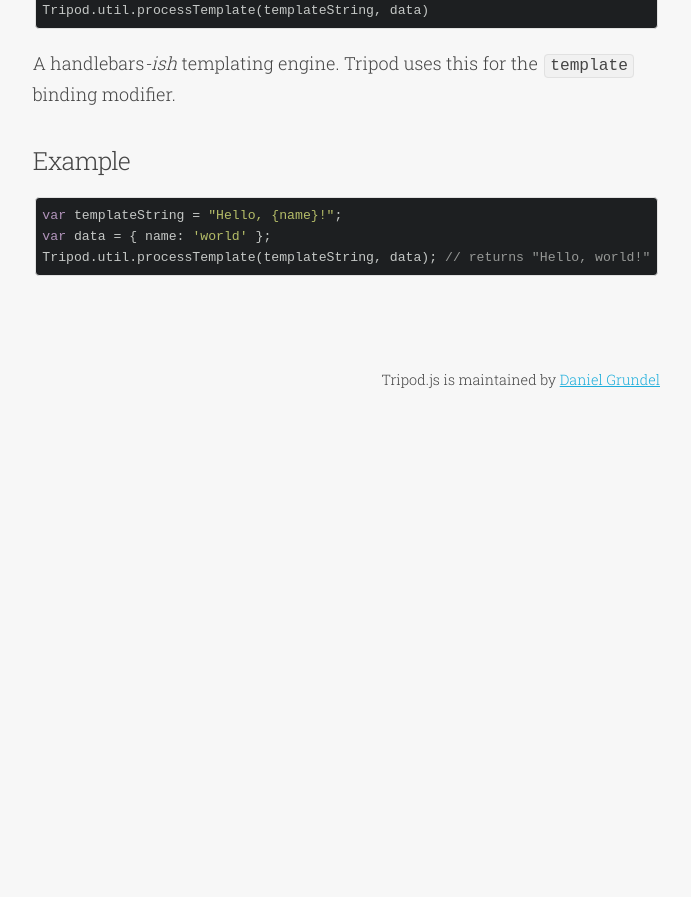
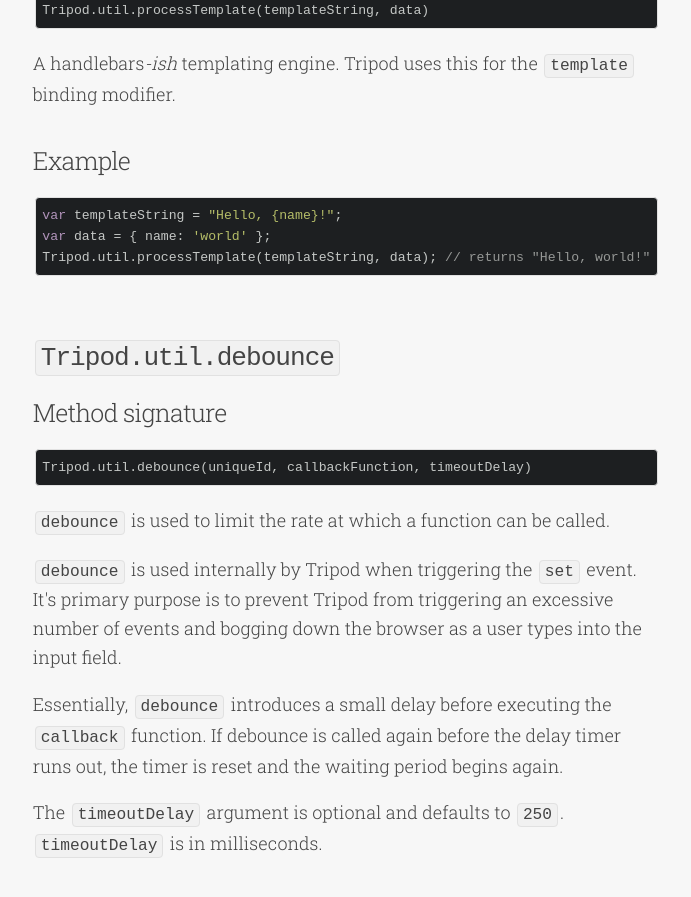
Before and after one commit to dgrundel/tripod.js, a Jekyll site: the page built from documentation/utility-functions.html, in a window 1280 px wide and 900 px high, scrolled down 4225 px. Shown: the top 897 px of the window, without its empty margins (460-1151 px from the left). Built offline with Jekyll 4.4.1, drawn with Linux system fonts in a browser that asks for light colours; nearby versions of some CDN libraries; before the commit the page ends 4630 px from its top, so only the background shows below that; some of the changed lines change nothing that is shown.

Commit message:
debounce documentation

```diff
--- a/documentation/utility-functions.html
+++ b/documentation/utility-functions.html
@@ -122,3 +122,16 @@
 <pre><code class="js">var templateString = "Hello, {name}!";
 var data = { name: 'world' };
 Tripod.util.processTemplate(templateString, data); // returns "Hello, world!"</code></pre>
+
+
+<h3><code>Tripod.util.debounce</code></h3>
+
+<h4>Method signature</h4>
+<pre><code class="js">Tripod.util.debounce(uniqueId, callbackFunction, timeoutDelay)</code></pre>
+
+<p><code>debounce</code> is used to limit the rate at which a function can be called.</p>
+<p><code>debounce</code> is used internally by Tripod when triggering the <code>set</code> event. It's primary purpose is to
+	prevent Tripod from triggering an excessive number of events and bogging down the browser as a user types into the input field.</p>
+<p>Essentially, <code>debounce</code> introduces a small delay before executing the <code>callback</code> function. If debounce is called
+	again before the delay timer runs out, the timer is reset and the waiting period begins again.</p>
+<p>The <code>timeoutDelay</code> argument is optional and defaults to <code>250</code>. <code>timeoutDelay</code> is in milliseconds.</p>
--- a/js/tripod.js
+++ b/js/tripod.js
@@ -2,6 +2,7 @@
 	'use strict';
 
 	var attrs = initialAttrs || {};
+	var eventHandlers = {};
 	var bindNamespace = namespace;
 	var persistent = persist === true && window.localStorage && window.JSON;
 	var savedState = null;
@@ -133,6 +134,10 @@
 
 			push(attr);
 
+			Tripod.util.debounce(getNamespacedAttrName(attr) + 'set', function(){
+				trigger('set', attr, null, [value]);
+			});
+
 		} else if(attr && typeof attr === 'object') {
 			setMany(attr, persist);
 
@@ -226,7 +231,7 @@
 		}
 	}
 
-	function push(attr) {
+	function push(attr, includeActiveElement) {
 		if(Tripod.util.isArray(attr)) { //if passed array, assume it is an array of attrs
 			for(var a = 0, al = attr.length; a < al; a++) {
 				push(attr[a]);
@@ -235,7 +240,9 @@
 		} else if(attr && typeof attr === 'string') {
 			var nodes = getNodesForAttr(attr);
 			for(var n = 0, nl = nodes.length; n < nl; n++) {
-				updateNode(nodes[n], attrs[attr]);
+				if(nodes[n] !== document.activeElement || includeActiveElement === true) {
+					updateNode(nodes[n], attrs[attr]);
+				}
 			}
 
 		} else {
@@ -275,6 +282,58 @@
 		return getAll();
 	}
 
+	function on(eventName, attr, callback) {
+		if(typeof callback === 'function' && typeof eventName === 'string' && typeof attr === 'string') {
+			eventHandlers[eventName] = eventHandlers[eventName] || {};
+			eventHandlers[eventName][attr] = eventHandlers[eventName][attr] || [];
+			eventHandlers[eventName][attr].push(callback);
+
+		} else if(typeof callback !== 'function') {
+			throw 'callback must be a function';
+		} else if(typeof eventName !== 'string') {
+			throw 'eventName must be a string';
+		} else {
+			throw 'attribute must be a string';
+		}
+	}
+
+	function off(eventName, attr, callback) {
+		if(typeof callback === 'function' && typeof eventName === 'string' && typeof attr === 'string') {
+			if(eventHandlers[eventName] && eventHandlers[eventName][attr] && eventHandlers[eventName][attr].length) {
+				for(var ii = 0, ehl = eventHandlers[eventName][attr].length; ii < ehl; ii++) {
+					if(eventHandlers[eventName][attr][ii] === callback) {
+						eventHandlers[eventName][attr].splice(ii, 1);
+						return true;
+					}
+				}
+			}
+
+		} else if(typeof callback !== 'function') {
+			throw 'callback must be a function';
+		} else if(typeof eventName !== 'string') {
+			throw 'eventName must be a string';
+		} else {
+			throw 'attribute must be a string';
+		}
+
+		return false;
+	}
+
+	function trigger(eventName, attr, node, args) {
+		if(typeof eventName === 'string' && typeof attr === 'string') {
+			if(eventHandlers[eventName] && eventHandlers[eventName][attr] && eventHandlers[eventName][attr].length) {
+				for(var ii = 0, ehl = eventHandlers[eventName][attr].length; ii < ehl; ii++) {
+					eventHandlers[eventName][attr][ii].apply(node, args);
+				}
+			}
+
+		} else if(typeof eventName !== 'string') {
+			throw 'eventName must be a string';
+		} else {
+			throw 'attribute must be a string';
+		}
+	}
+
 	return {
 		get: get,
 		getAll: getAll,
@@ -289,7 +348,10 @@
 		sync: sync,
 		syncAll: syncAll,
 		saveState: saveState,
-		revert: revert
+		revert: revert,
+		on: on,
+		off: off,
+		trigger: trigger
 	};
 };
 
@@ -438,6 +500,18 @@
 			}
 		}
 		return templateString;
+	},
+	debounce: function(uniqueId, callback, timeoutDelay) {
+		Tripod.util.debounce.timeoutIds = Tripod.util.debounce.timeoutIds || {};
+		timeoutDelay = timeoutDelay || Tripod.util.debounce.defaultTimeoutDelay || 250;
+
+		if(Tripod.util.debounce.timeoutIds[uniqueId]) {
+			clearTimeout(Tripod.util.debounce.timeoutIds[uniqueId]);
+		}
+
+		Tripod.util.debounce.timeoutIds[uniqueId] = setTimeout(function(){
+			callback();
+		}, timeoutDelay);
 	}
 };
 
@@ -483,10 +557,27 @@
 		var currencySymbol = bindingModifiers.length === 2 ? bindingModifiers[1] : '$';
 		return Tripod.util.formatAsCurrency(value, currencySymbol);
 	},
+	roundNumber: function(node, value, bindingModifiers) {
+		var decimalPlaces = bindingModifiers.length === 2 ? bindingModifiers[1] : 0;
+		decimalPlaces = Number(decimalPlaces) || 0;
+		return ( Number(value) || 0 ).toFixed(decimalPlaces);
+	},
 	template: function(node, value, bindingModifiers) {
 		var templateAttributeName = 'data-original-template';
 		var generatedHtml = '';
-		var templateHtml = node.getAttribute(templateAttributeName) || node.innerHTML;
+		var templateNode;
+		var templateHtml = node.getAttribute(templateAttributeName);
+
+		if(!templateHtml) {
+			if(bindingModifiers.length === 2 && bindingModifiers[1]) {
+				templateNode = document.getElementById(bindingModifiers[1]);
+				if(templateNode) {
+					templateHtml = templateNode.innerHTML;
+				}
+			} else {
+				templateHtml = node.innerHTML;
+			}
+		}
 
 		if(templateHtml) {
 			if(!Tripod.util.isArray(value)) {
@@ -499,6 +590,9 @@
 			node.setAttribute(templateAttributeName, templateHtml);
 		}
 	},
+	html: function(node, value) {
+		node.innerHTML = value;
+	},
 	value: function(node, value) {
 		return value;
 	}
```
Also changed, not shown: 2 other files.
